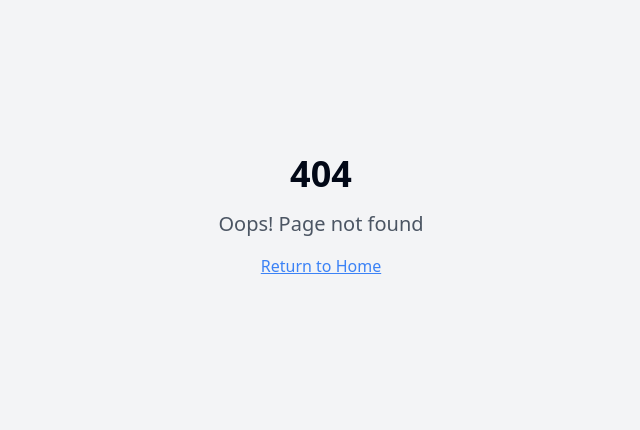
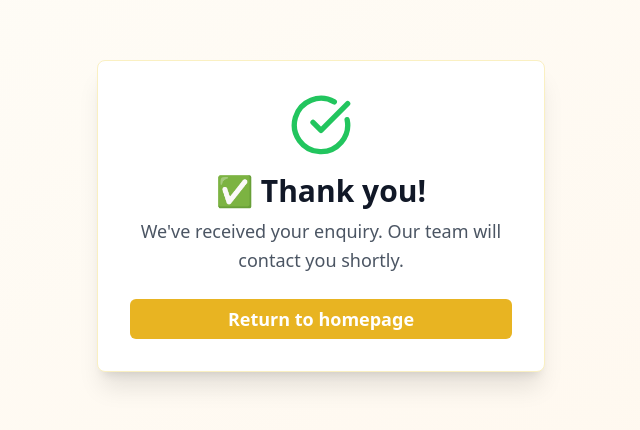
Before and after one commit to amitraikcc/ayodhya-divine-apartments-lead, a React (Vite) app: page /thank-you in a window 1280 px wide. Before the commit this address had no page. Shown: the part 184-614 px from the top of the page, without its empty margins (319-959 px from the left). Built offline with nearby package versions, Linux system fonts and the light colour scheme.

Commit message:
feat: Add thank you page and form redirect
Adds a thank you page at /thank-you and configures the form submission to redirect users to this page after submission.

```diff
--- a/src/App.tsx
+++ b/src/App.tsx
@@ -7,6 +7,7 @@ import { BrowserRouter, Routes, Route } from "react-router-dom";
 import Index from "./pages/Index";
 import PrivacyPolicy from "./pages/PrivacyPolicy";
 import TermsAndConditions from "./pages/TermsAndConditions";
+import ThankYou from "./pages/ThankYou";
 import NotFound from "./pages/NotFound";
 
 const queryClient = new QueryClient();
@@ -21,6 +22,7 @@ const App = () => (
           <Route path="/" element={<Index />} />
           <Route path="/privacy-policy" element={<PrivacyPolicy />} />
           <Route path="/terms-and-conditions" element={<TermsAndConditions />} />
+          <Route path="/thank-you" element={<ThankYou />} />
           {/* ADD ALL CUSTOM ROUTES ABOVE THE CATCH-ALL "*" ROUTE */}
           <Route path="*" element={<NotFound />} />
         </Routes>
--- a/src/components/ContactForm.tsx
+++ b/src/components/ContactForm.tsx
@@ -1,5 +1,5 @@
-
 import { useState } from "react";
+import { useNavigate } from "react-router-dom";
 import { Button } from "@/components/ui/button";
 import { Input } from "@/components/ui/input";
 import { Textarea } from "@/components/ui/textarea";
@@ -10,6 +10,7 @@ import { useToast } from "@/hooks/use-toast";
 
 const ContactForm = () => {
   const { toast } = useToast();
+  const navigate = useNavigate();
   const [formData, setFormData] = useState({
     name: "",
     phone: "",
@@ -113,32 +114,12 @@ const ContactForm = () => {
         }),
       });
 
-      toast({
-        title: "Thank you for your interest!",
-        description: "Our team will contact you within 24 hours.",
-      });
-
-      setFormData({
-        name: "",
-        phone: "",
-        countryCode: "+91",
-        email: "",
-        message: "",
-      });
+      // Redirect to thank-you page
+      navigate('/thank-you');
     } catch (error) {
       console.error('Error submitting form:', error);
-      toast({
-        title: "Message sent!",
-        description: "Thank you for your interest. We'll be in touch soon.",
-      });
-
-      setFormData({
-        name: "",
-        phone: "",
-        countryCode: "+91",
-        email: "",
-        message: "",
-      });
+      // Redirect to thank-you page even on error
+      navigate('/thank-you');
     }
   };
 
--- /dev/null
+++ b/src/pages/ThankYou.tsx
@@ -0,0 +1,33 @@
+
+import { CheckCircle } from "lucide-react";
+import { Button } from "@/components/ui/button";
+import { Card, CardContent } from "@/components/ui/card";
+import { Link } from "react-router-dom";
+
+const ThankYou = () => {
+  return (
+    <div className="min-h-screen bg-gradient-to-br from-golden-50 to-orange-50 flex items-center justify-center px-4">
+      <Card className="max-w-md w-full shadow-xl border-golden-200">
+        <CardContent className="p-8 text-center">
+          <div className="mb-6">
+            <CheckCircle className="h-16 w-16 text-green-500 mx-auto mb-4" />
+            <h1 className="text-3xl font-bold text-gray-900 mb-2">
+              ✅ Thank you!
+            </h1>
+            <p className="text-lg text-gray-600 leading-relaxed">
+              We've received your enquiry. Our team will contact you shortly.
+            </p>
+          </div>
+
+          <Link to="/">
+            <Button className="w-full bg-golden-500 hover:bg-golden-600 text-white font-semibold py-3 text-lg">
+              Return to homepage
+            </Button>
+          </Link>
+        </CardContent>
+      </Card>
+    </div>
+  );
+};
+
+export default ThankYou;
```
